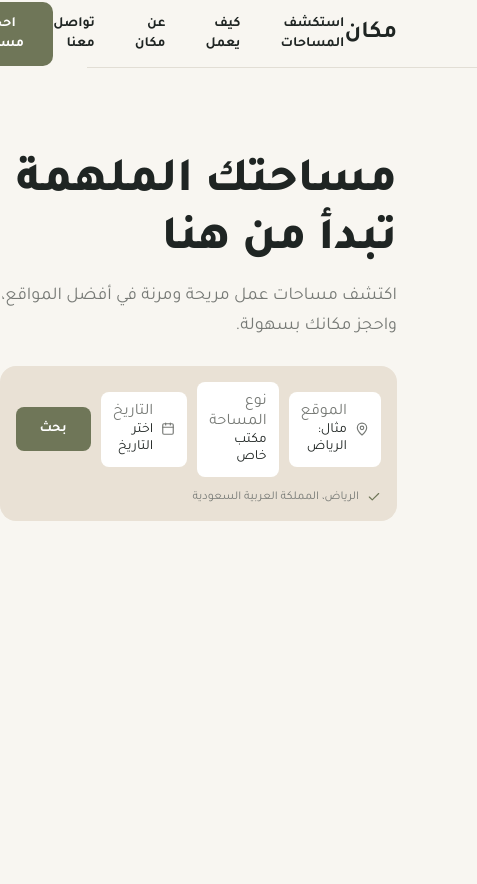
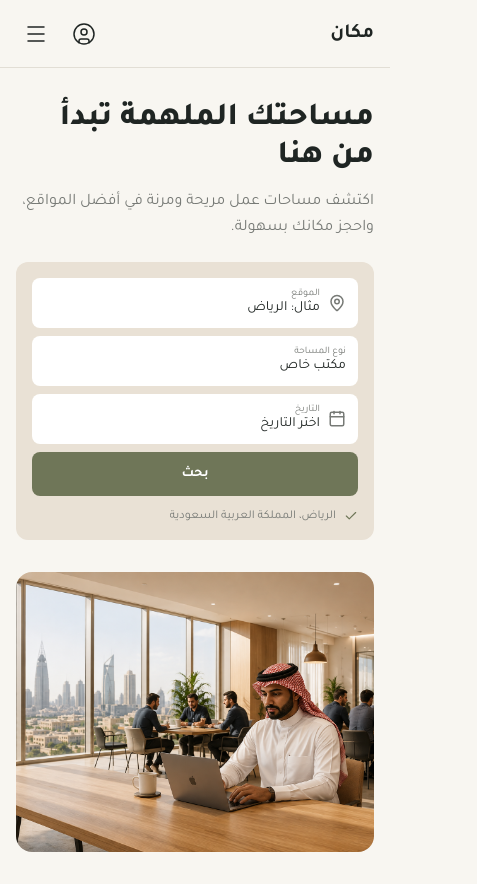
Before and after one commit to eman-elsayed24/makan, a Next.js app: page / in a window 390 px wide. Shown: the whole page, 477 px wide, since content can reach past the window. Before the commit the page ends 844 px from the top, so only its background shows below. Built offline with nearby package versions, Linux system fonts and the light colour scheme.

Commit message:
style: improve hero section responsiveness

```diff
--- a/components/layout/Navbar.tsx
+++ b/components/layout/Navbar.tsx
@@ -1,7 +1,7 @@
 "use client";
 
 import Button from "@/components/ui/Button";
-import { UserCircle } from "lucide-react";
+import { UserCircle, Menu } from "lucide-react";
 
 export default function Navbar() {
   const navLinks = [
@@ -13,29 +13,39 @@ export default function Navbar() {
 
   return (
     <nav className="fixed top-0 left-0 right-0 z-50 h-[68px] bg-background-ivory border-b border-border">
-      <div className="max-w-[1280px] mx-auto px-20 h-full">
-        <div className="flex items-center justify-between h-full">
-          <div className="text-2xl font-bold text-primary-charcoal">مكان</div>
+      <div className="max-w-[1440px] mx-auto px-4 sm:px-8 lg:px-20 h-full">
+        <div className="flex items-center justify-between h-full gap-4">
+          <div className="text-xl sm:text-2xl font-bold text-primary-charcoal">
+            مكان
+          </div>
 
-          <nav className="flex items-center gap-10">
+          <nav className="hidden lg:flex items-center gap-6 xl:gap-10">
             {navLinks.map((link) => (
               <a
                 key={link.href}
                 href={link.href}
-                className="text-sm font-bold text-primary-charcoal hover:text-primary-olive transition-colors"
+                className="text-sm font-bold text-primary-charcoal hover:text-primary-olive transition-colors whitespace-nowrap"
               >
                 {link.label}
               </a>
             ))}
           </nav>
 
-          <div className="flex items-center gap-3">
-            <Button variant="primary">احجز مساحة</Button>
+          <div className="flex items-center gap-2 sm:gap-3">
+            <Button variant="primary" className="hidden sm:inline-flex">
+              احجز مساحة
+            </Button>
             <button
               className="w-10 h-10 flex items-center justify-center rounded-full text-primary-charcoal hover:bg-surface-beige transition-colors"
               aria-label="حساب المستخدم"
             >
               <UserCircle size={24} strokeWidth={1.5} />
+            </button>
+            <button
+              className="lg:hidden w-10 h-10 flex items-center justify-center rounded-full text-primary-charcoal hover:bg-surface-beige transition-colors"
+              aria-label="القائمة"
+            >
+              <Menu size={24} strokeWidth={1.5} />
             </button>
           </div>
         </div>
--- a/components/search/SearchBar.tsx
+++ b/components/search/SearchBar.tsx
@@ -4,15 +4,15 @@ import { MapPin, Calendar, Check } from "lucide-react";
 
 export default function SearchBar() {
   return (
-    <div className="w-full max-w-[850px] bg-surface-beige rounded-2xl px-4 py-4">
-      <div className="flex items-center gap-2.5">
+    <div className="w-full bg-surface-beige rounded-xl lg:rounded-2xl p-4 lg:px-5 lg:py-4">
+      <div className="flex flex-col sm:flex-row items-stretch sm:items-center gap-2">
         <div className="flex-1 bg-white rounded-lg px-3 py-2.5 flex items-center gap-2">
-          <MapPin size={14} className="text-text-secondary" />
+          <MapPin size={18} className="text-text-secondary shrink-0" />
           <div className="flex flex-col flex-1 min-w-0">
-            <span className="text-caption text-text-secondary leading-tight">
+            <span className="text-[10px] text-text-secondary leading-tight">
               الموقع
             </span>
-            <span className="text-sm text-primary-charcoal leading-tight">
+            <span className="text-sm text-primary-charcoal leading-tight truncate">
               مثال: الرياض
             </span>
           </div>
@@ -20,22 +20,22 @@ export default function SearchBar() {
 
         <div className="flex-1 bg-white rounded-lg px-3 py-2.5 flex items-center gap-2">
           <div className="flex flex-col flex-1 min-w-0">
-            <span className="text-caption text-text-secondary leading-tight">
+            <span className="text-[10px] text-text-secondary leading-tight">
               نوع المساحة
             </span>
-            <span className="text-sm text-primary-charcoal leading-tight">
+            <span className="text-sm text-primary-charcoal leading-tight truncate">
               مكتب خاص
             </span>
           </div>
         </div>
 
         <div className="flex-1 bg-white rounded-lg px-3 py-2.5 flex items-center gap-2">
-          <Calendar size={14} className="text-text-secondary" />
+          <Calendar size={18} className="text-text-secondary shrink-0" />
           <div className="flex flex-col flex-1 min-w-0">
-            <span className="text-caption text-text-secondary leading-tight">
+            <span className="text-[10px] text-text-secondary leading-tight">
               التاريخ
             </span>
-            <span className="text-sm text-primary-charcoal leading-tight">
+            <span className="text-sm text-primary-charcoal leading-tight truncate">
               اختر التاريخ
             </span>
           </div>
@@ -47,8 +47,10 @@ export default function SearchBar() {
       </div>
 
       <div className="mt-3 flex items-center gap-2 text-text-secondary">
-        <Check size={14} className="text-primary-olive" />
-        <span className="text-xs">الرياض، المملكة العربية السعودية</span>
+        <Check size={14} className="text-primary-olive shrink-0" />
+        <span className="text-xs truncate">
+          الرياض، المملكة العربية السعودية
+        </span>
       </div>
     </div>
   );
--- a/components/sections/Hero.tsx
+++ b/components/sections/Hero.tsx
@@ -4,10 +4,10 @@ import Image from "next/image";
 export default function Hero() {
   return (
     <section className="relative pt-[68px] bg-background-ivory">
-      <div className="max-w-[1440px] mx-auto px-20 py-20">
-        <div className="grid grid-cols-[6fr_5fr] gap-12 items-center">
-          <div className="order-2">
-            <div className="relative w-full h-[380px] rounded-3xl overflow-hidden">
+      <div className="max-w-[1440px] mx-auto px-4 sm:px-8 lg:px-20 py-8 sm:py-12 lg:py-20">
+        <div className="grid grid-cols-1 lg:grid-cols-2 gap-8 lg:gap-12 items-center">
+          <div className="order-2 lg:order-2">
+            <div className="relative w-full h-[280px] sm:h-[340px] lg:h-[380px] rounded-2xl lg:rounded-3xl overflow-hidden">
               <Image
                 src="/images/hero-image.png"
                 alt="MAKAN workspace"
@@ -18,19 +18,19 @@ export default function Hero() {
             </div>
           </div>
 
-          <div className="order-1">
-            <div className="space-y-3">
-              <h1 className="text-[48px] font-[800] leading-[1.2] text-primary-charcoal">
+          <div className="order-1 lg:order-1">
+            <div className="space-y-3 sm:space-y-4">
+              <h1 className="text-[32px] sm:text-[40px] lg:text-[48px] font-extrabold leading-[1.2] text-primary-charcoal">
                 مساحتك الملهمة تبدأ من هنا
               </h1>
 
-              <p className="text-[18px] leading-[1.65] text-text-secondary">
+              <p className="text-[16px] sm:text-[17px] lg:text-[18px] leading-[1.65] text-text-secondary">
                 اكتشف مساحات عمل مريحة ومرنة في أفضل المواقع، واحجز مكانك
                 بسهولة.
               </p>
             </div>
 
-            <div className="mt-6">
+            <div className="mt-5 sm:mt-6">
               <SearchBar />
             </div>
           </div>
```
